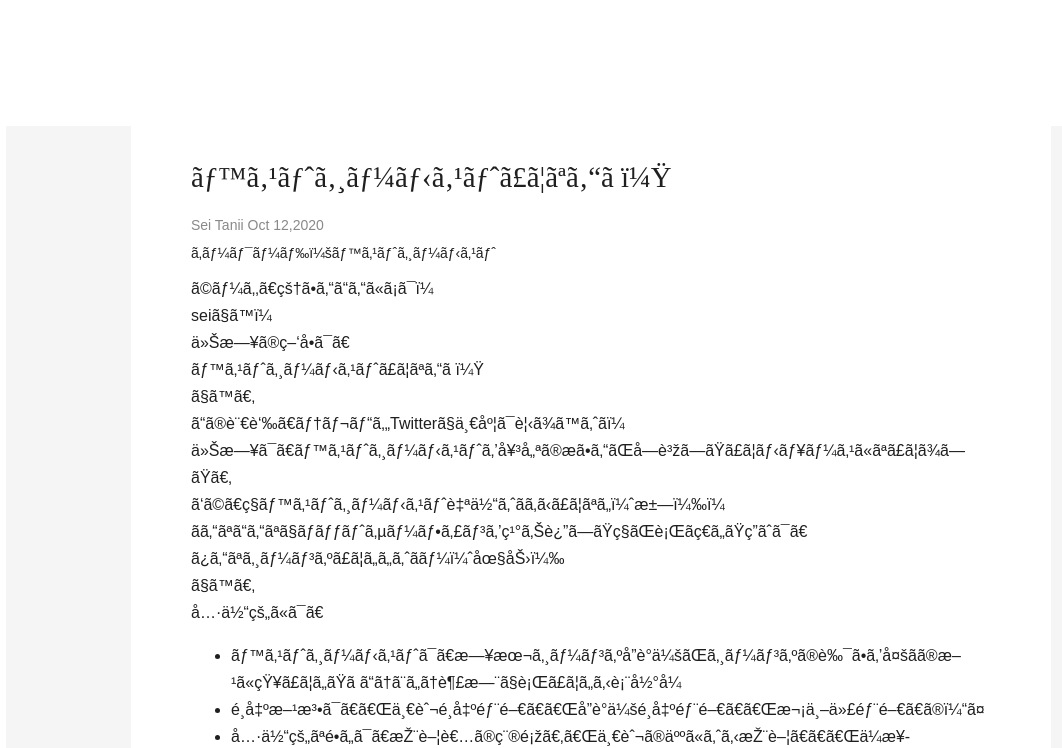
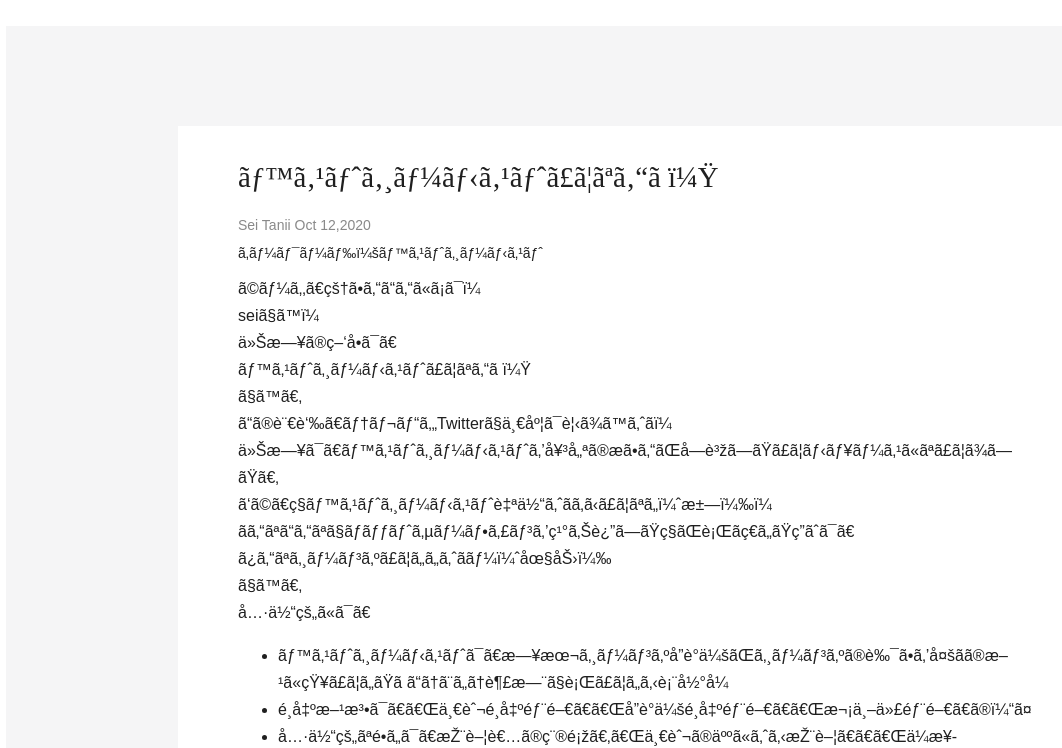
Before and after one commit to sei-tni-design/blog-20201012, a plain HTML site: page index.html in a window 1280 px wide. Shown: the part 52-800 px from the top of the page, without its empty margins (2-1064 px from the left). Drawn offline with Linux system fonts and the light colour scheme.

Commit message:
Update stylesheet.css

```diff
--- a/stylesheet.css
+++ b/stylesheet.css
@@ -12,7 +12,6 @@
   height:60px;
   background-color:#FFFFFF;
   padding:5px 20px;
-  width:1170px;
 }
 
 .header-list{
@@ -24,9 +23,7 @@
 
 .main{
   background-color: #F5F5F6;
-  width:1170px;
-  height: 12700px;
-  margin-top:100px;
+  padding:100px 0;
 }
 
 .main-wrapper{
```
